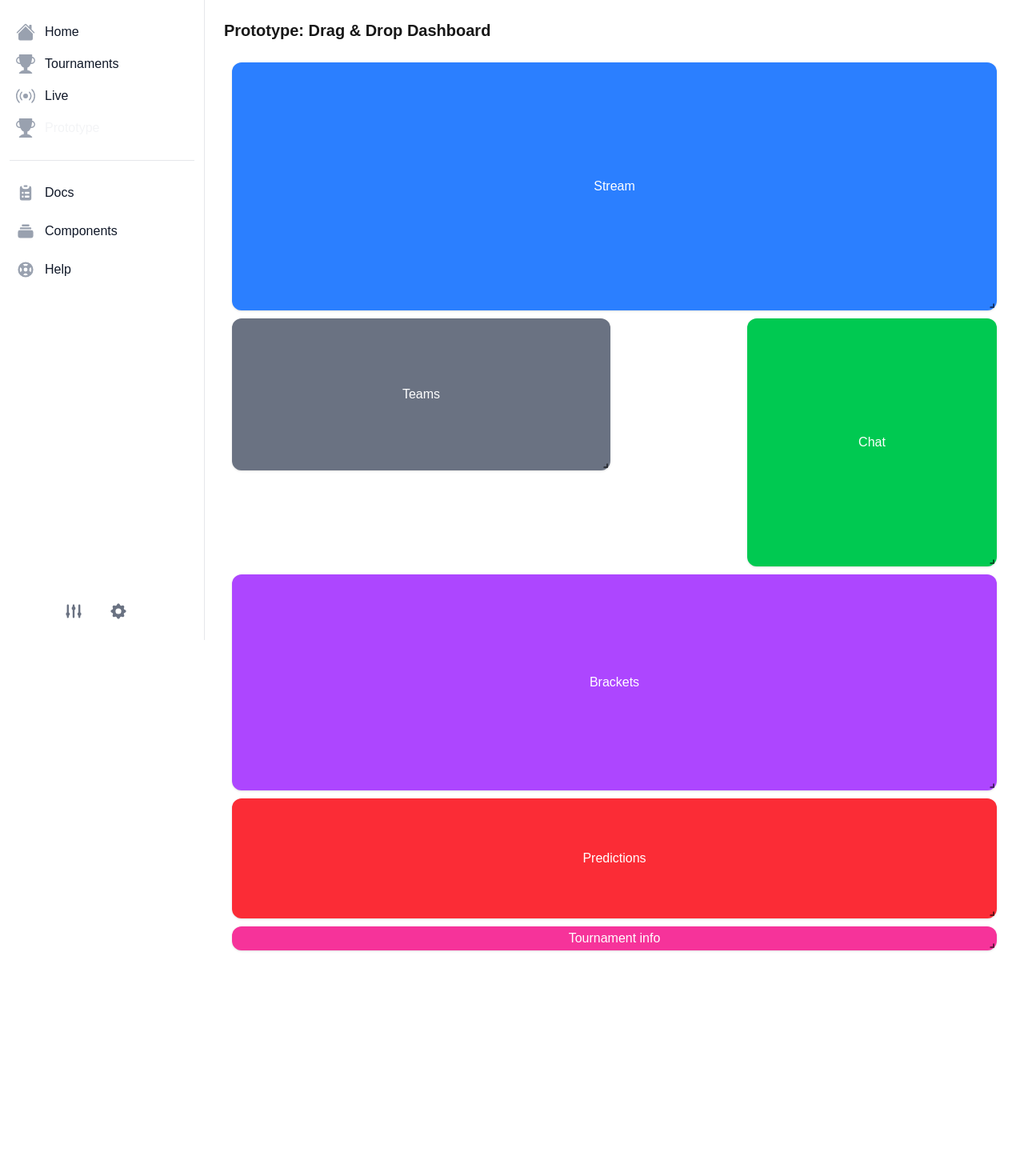
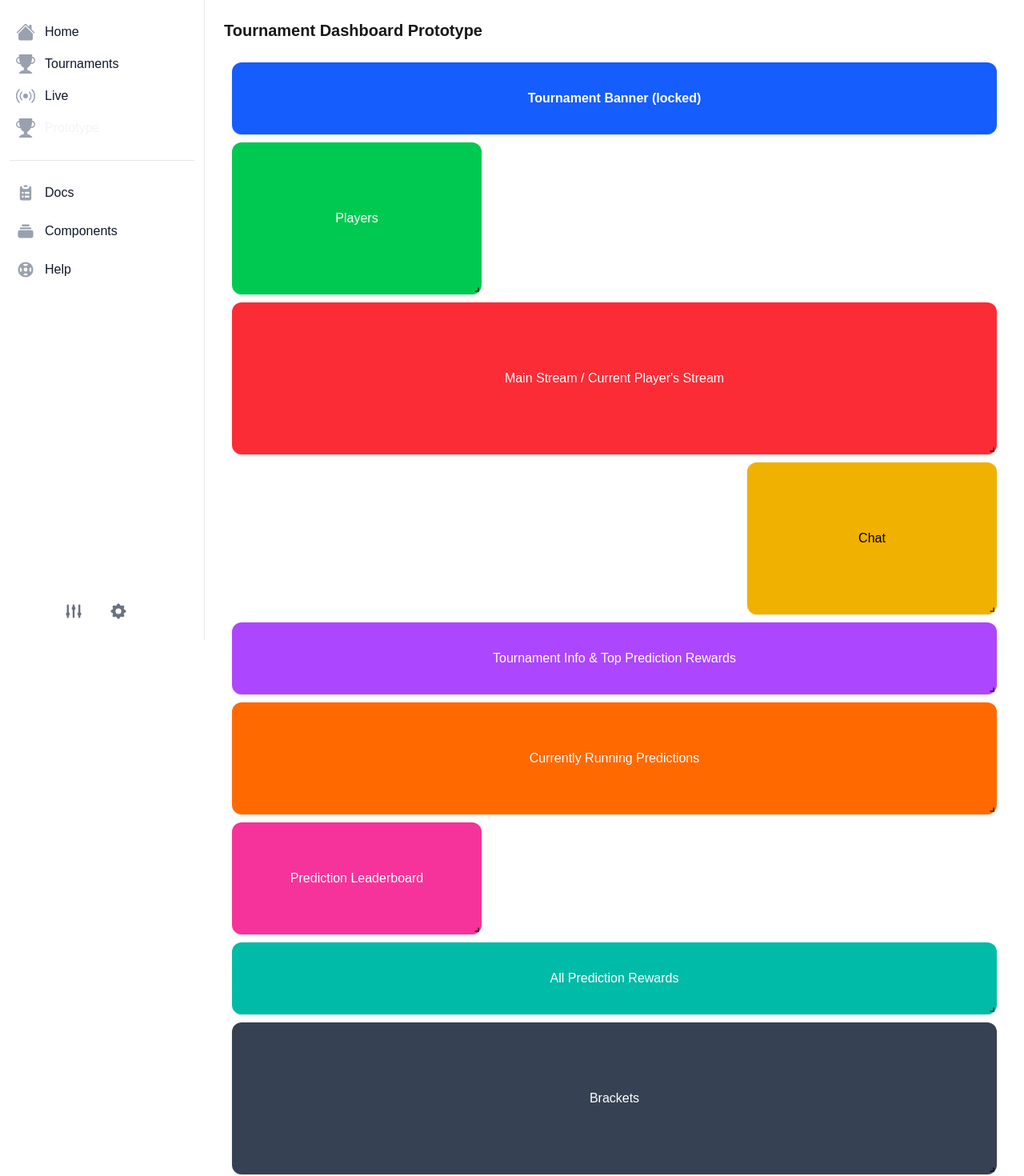
Before and after one commit to Maarten0162/tournament-site, a Next.js app: page /prototype in a window 1280 px wide. Shown: the top 1470 px of the page at 80% size. Before the commit the page ends 1222 px from the top, so only its background shows below. Built offline with nearby package versions, Linux system fonts and the light colour scheme.

Commit message:
figma in proto

```diff
--- a/app/prototype/page.tsx
+++ b/app/prototype/page.tsx
@@ -6,66 +6,84 @@ import "react-resizable/css/styles.css";
 
 const ResponsiveGridLayout = WidthProvider(Responsive);
 
-export default function PrototypePage() {
-  // Layout configuratie: elk item heeft een positie en grootte
+export default function TournamentDashboard() {
   const layout = [
-  { i: "stream", x: 0, y: 0, w: 8, h: 8 },  // neemt kolommen 0–7
-  { i: "chat", x: 8, y: 0, w: 2, h: 8 },    // begint in kolom 8, neemt 8–11
-    { i: "brackets", x: 0, y: 10, w: 9, h: 7 },
-    { i: "Teams", x: 0, y: 4, w: 3, h: 5 },
-    { i: "Predictions", x: 3, y: 7, w: 6, h: 4 },
-    { i: "Tournament info", x: 0, y: 4, w: 10, h: 1 },
+    { i: "banner", x: 0, y: 0, w: 12, h: 2, static: true },
+    { i: "players", x: 0, y: 2, w: 2, h: 4 },
+    { i: "stream", x: 2, y: 2, w: 8, h: 4 },
+    { i: "chat", x: 10, y: 2, w: 2, h: 4 },
+    { i: "tournamentInfo", x: 0, y: 6, w: 12, h: 2 },
+    { i: "runningPredictions", x: 2, y: 8, w: 10, h: 3 },
+    { i: "leaderboard", x: 0, y: 8, w: 2, h: 3 },
+    { i: "allRewards", x: 0, y: 11, w: 12, h: 2 },
+    { i: "brackets", x: 0, y: 13, w: 12, h: 4 },
   ];
 
   return (
     <div className="p-6">
-      <h1 className="text-xl font-bold mb-4">Prototype: Drag & Drop Dashboard</h1>
+      <h1 className="text-xl font-bold mb-4">Tournament Dashboard Prototype</h1>
       <ResponsiveGridLayout
         className="layout"
         layouts={{ lg: layout }}
         breakpoints={{ lg: 1200, md: 996, sm: 768, xs: 480 }}
         cols={{ lg: 12, md: 10, sm: 6, xs: 4 }}
-        rowHeight={30}
+        rowHeight={40}
+        draggableHandle=".drag-handle"
       >
         <div
+          key="banner"
+          className="bg-blue-600 text-white flex items-center justify-center rounded-xl shadow font-bold"
+        >
+          Tournament Banner (locked)
+        </div>
+        <div
+          key="players"
+          className="bg-green-500 text-white flex items-center justify-center rounded-xl shadow drag-handle"
+        >
+          Players
+        </div>
+        <div
           key="stream"
-          className="bg-blue-500 text-white flex items-center justify-center rounded-xl shadow"
+          className="bg-red-500 text-white flex items-center justify-center rounded-xl shadow drag-handle"
         >
-          Stream
+          Main Stream / Current Player's Stream
         </div>
         <div
           key="chat"
-          className="bg-green-500 text-white flex items-center justify-center rounded-xl shadow"
+          className="bg-yellow-500 text-black flex items-center justify-center rounded-xl shadow drag-handle"
         >
           Chat
         </div>
-         <div
-          key="Tournament info"
-          className="bg-pink-500 text-white flex items-center justify-center rounded-xl shadow"
+        <div
+          key="tournamentInfo"
+          className="bg-purple-500 text-white flex items-center justify-center rounded-xl shadow drag-handle"
         >
-          Tournament info
-        </div>
-
-        <div
-          key="Teams"
-          className="bg-gray-500 text-white flex items-center justify-center rounded-xl shadow"
-        >
-          Teams
+          Tournament Info & Top Prediction Rewards
         </div>
         <div
-          key="Predictions"
-          className="bg-red-500 text-white flex items-center justify-center rounded-xl shadow"
+          key="leaderboard"
+          className="bg-pink-500 text-white flex items-center justify-center rounded-xl shadow drag-handle"
         >
-          Predictions
+          Prediction Leaderboard
         </div>
-
-         <div
+        <div
+          key="runningPredictions"
+          className="bg-orange-500 text-white flex items-center justify-center rounded-xl shadow drag-handle"
+        >
+          Currently Running Predictions
+        </div>
+        <div
+          key="allRewards"
+          className="bg-teal-500 text-white flex items-center justify-center rounded-xl shadow drag-handle"
+        >
+          All Prediction Rewards
+        </div>
+        <div
           key="brackets"
-          className="bg-purple-500 text-white flex items-center justify-center rounded-xl shadow"
+          className="bg-gray-700 text-white flex items-center justify-center rounded-xl shadow drag-handle"
         >
           Brackets
         </div>
-
       </ResponsiveGridLayout>
     </div>
   );
```
